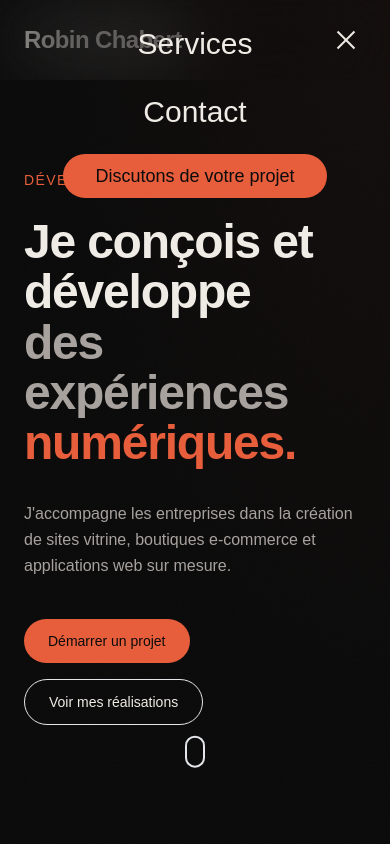
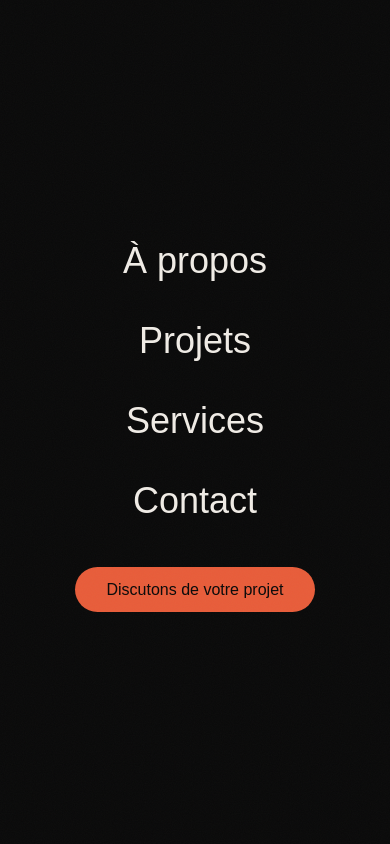
Before and after one commit to robiiii0/PortfolioV2.0, a Next.js app: page / in a window 390 px wide. Both pictures are taken after a click on the button "Ouvrir le menu". Shown: the top 844 px of the page. Built offline with nearby package versions, Linux system fonts and the light colour scheme; a web font is replaced by a local one.

Commit message:
fix: refonte menu mobile — hamburger, z-index et scroll lock

```diff
--- a/app/components/ui/Navbar.tsx
+++ b/app/components/ui/Navbar.tsx
@@ -37,11 +37,25 @@ export default function Navbar() {
     return () => window.removeEventListener("scroll", handleScroll);
   }, [lastScrollY]);
 
+  // Close menu on route change
   useEffect(() => {
     setIsOpen(false);
   }, [pathname]);
 
+  // Lock body scroll when menu is open
+  useEffect(() => {
+    if (isOpen) {
+      document.body.style.overflow = "hidden";
+    } else {
+      document.body.style.overflow = "";
+    }
+    return () => {
+      document.body.style.overflow = "";
+    };
+  }, [isOpen]);
+
   return (
+    <>
       <nav
         className={`fixed top-0 left-0 right-0 z-50 transition-all duration-500 ${
           isVisible ? "translate-y-0" : "-translate-y-full"
@@ -49,15 +63,20 @@ export default function Navbar() {
       >
         <div
           className={`mx-auto max-w-site px-6 md:px-12 transition-all duration-300 ${
-          hasScrolled
+            hasScrolled && !isOpen
               ? "py-3 bg-bg-primary/80 backdrop-blur-xl border-b border-border"
               : "py-5 bg-transparent"
           }`}
         >
-        <div className="flex items-center justify-between">
+          <div className="flex items-center justify-between relative z-[60]">
             <Link
               href="/"
-            className="font-display text-2xl font-semibold text-text-primary tracking-tight hover:text-accent transition-colors duration-300"
+              className={`font-display text-2xl font-semibold tracking-tight transition-colors duration-300 ${
+                isOpen
+                  ? "text-text-primary"
+                  : "text-text-primary hover:text-accent"
+              }`}
+              onClick={() => setIsOpen(false)}
             >
               Robin Chabert
             </Link>
@@ -88,51 +107,56 @@ export default function Navbar() {
             {/* Mobile Toggle */}
             <button
               onClick={() => setIsOpen(!isOpen)}
-            className="md:hidden relative z-50 w-10 h-10 flex items-center justify-center"
-            aria-label="Menu"
+              className="md:hidden w-10 h-10 flex items-center justify-center rounded-lg"
+              aria-label={isOpen ? "Fermer le menu" : "Ouvrir le menu"}
             >
-            <div className="flex flex-col gap-1.5">
+              <div className="w-6 h-5 relative">
                 <span
-                className={`block w-6 h-0.5 bg-text-primary transition-all duration-300 origin-center ${
-                  isOpen ? "rotate-45 translate-y-2" : ""
+                  className={`absolute left-0 w-full h-[2px] bg-text-primary rounded-full transition-all duration-300 ease-in-out ${
+                    isOpen
+                      ? "top-1/2 -translate-y-1/2 rotate-45"
+                      : "top-0"
                   }`}
                 />
                 <span
-                className={`block w-6 h-0.5 bg-text-primary transition-all duration-300 ${
-                  isOpen ? "opacity-0 scale-0" : ""
+                  className={`absolute left-0 top-1/2 -translate-y-1/2 w-full h-[2px] bg-text-primary rounded-full transition-all duration-300 ease-in-out ${
+                    isOpen ? "opacity-0 scale-x-0" : "opacity-100"
                   }`}
                 />
                 <span
-                className={`block w-6 h-0.5 bg-text-primary transition-all duration-300 origin-center ${
-                  isOpen ? "-rotate-45 -translate-y-2" : ""
+                  className={`absolute left-0 w-full h-[2px] bg-text-primary rounded-full transition-all duration-300 ease-in-out ${
+                    isOpen
+                      ? "top-1/2 -translate-y-1/2 -rotate-45"
+                      : "bottom-0"
                   }`}
                 />
               </div>
             </button>
           </div>
         </div>
+      </nav>
 
-      {/* Mobile Menu */}
+      {/* Mobile Fullscreen Menu */}
       <AnimatePresence>
         {isOpen && (
           <motion.div
-            initial={{ opacity: 0, y: -20 }}
-            animate={{ opacity: 1, y: 0 }}
-            exit={{ opacity: 0, y: -20 }}
+            initial={{ opacity: 0 }}
+            animate={{ opacity: 1 }}
+            exit={{ opacity: 0 }}
             transition={{ duration: 0.3 }}
-            className="md:hidden fixed inset-0 top-0 bg-bg-primary/98 backdrop-blur-2xl z-40"
+            className="md:hidden fixed inset-0 z-[55] bg-bg-primary flex flex-col items-center justify-center gap-10"
           >
-            <div className="flex flex-col items-center justify-center h-full gap-8">
             {navLinks.map((link, i) => (
               <motion.div
                 key={link.href}
-                  initial={{ opacity: 0, y: 20 }}
+                initial={{ opacity: 0, y: 30 }}
                 animate={{ opacity: 1, y: 0 }}
-                  transition={{ delay: 0.1 + i * 0.05 }}
+                exit={{ opacity: 0, y: 10 }}
+                transition={{ delay: 0.05 + i * 0.07, duration: 0.4 }}
               >
                 <Link
                   href={link.href}
-                    className={`font-display text-3xl font-medium transition-colors duration-300 ${
+                  className={`font-display text-4xl font-medium transition-colors duration-300 ${
                     pathname === link.href
                       ? "text-accent"
                       : "text-text-primary hover:text-accent"
@@ -144,22 +168,23 @@ export default function Navbar() {
               </motion.div>
             ))}
             <motion.div
-                initial={{ opacity: 0, y: 20 }}
+              initial={{ opacity: 0, y: 30 }}
               animate={{ opacity: 1, y: 0 }}
-                transition={{ delay: 0.35 }}
+              exit={{ opacity: 0, y: 10 }}
+              transition={{ delay: 0.35, duration: 0.4 }}
+              className="mt-4"
             >
               <Link
                 href="/contact"
-                  className="font-body text-lg font-medium px-8 py-3 bg-accent text-bg-primary rounded-full hover:bg-accent-hover transition-all duration-300"
+                className="font-body text-base font-medium px-8 py-3.5 bg-accent text-bg-primary rounded-full hover:bg-accent-hover transition-all duration-300"
                 onClick={() => setIsOpen(false)}
               >
                 Discutons de votre projet
               </Link>
             </motion.div>
-            </div>
           </motion.div>
         )}
       </AnimatePresence>
-    </nav>
+    </>
   );
 }
```
Lines whose indentation alone changed are shown as unchanged.
